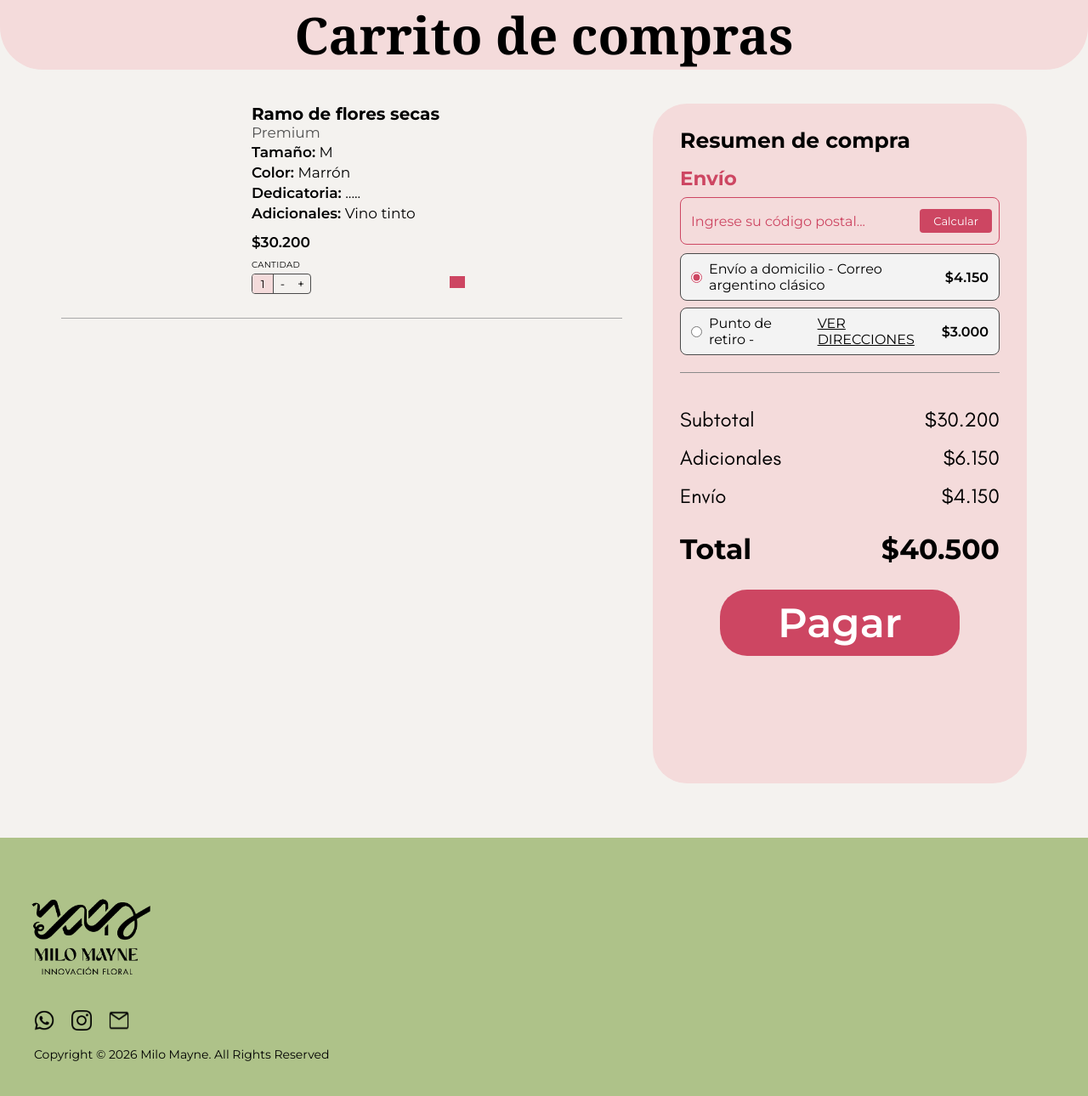
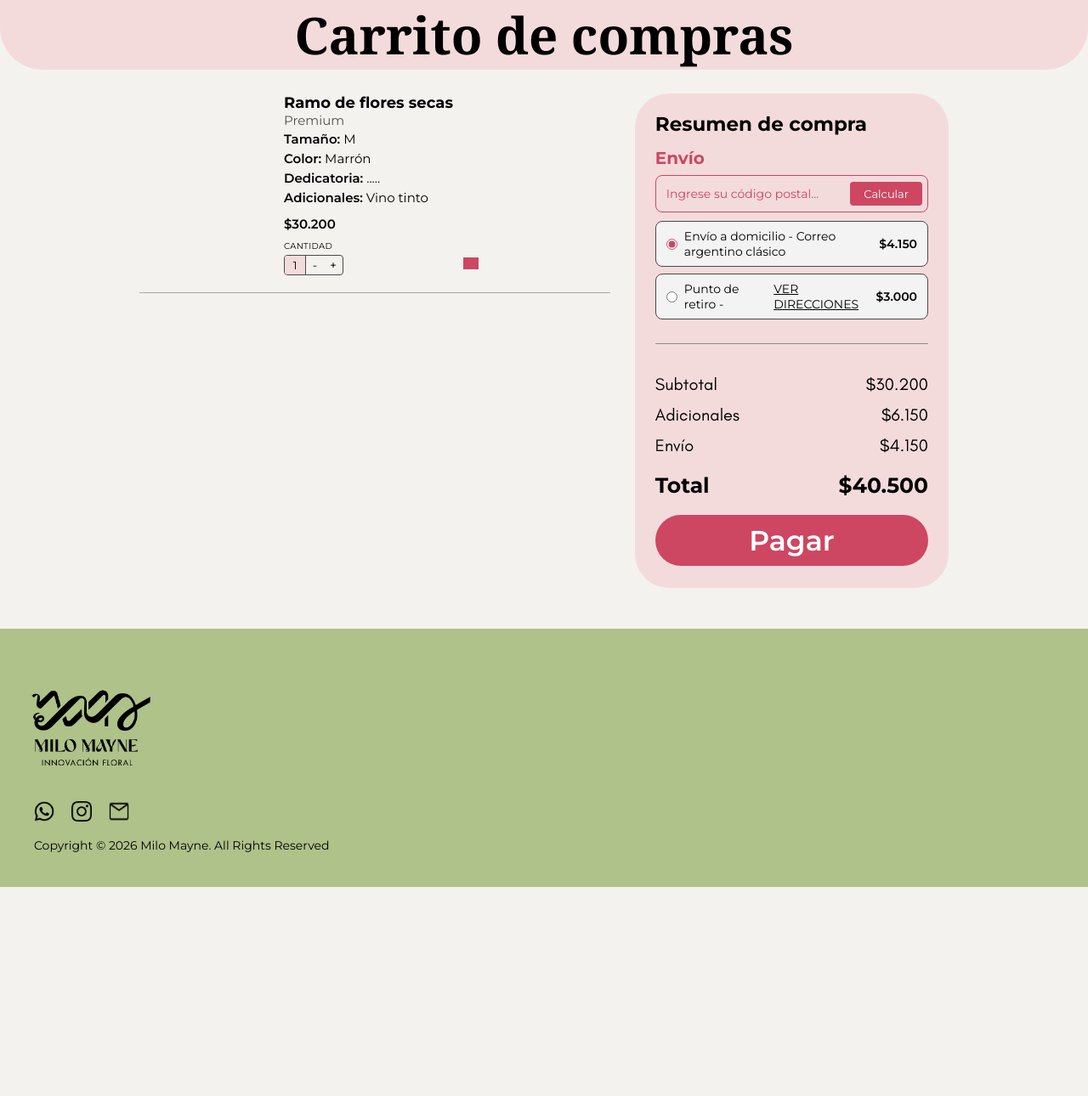
Before and after one commit to ValentinoDiGiacomo4150/milo_shop, a Flask app: page /carrito in a window 1280 px wide. Shown: the part 92-1382 px from the top of the page at 85% size. After the commit the page ends 1136 px from the top, so only its background shows below. Run offline with Flask 3, Linux system fonts and the light colour scheme; some web fonts are replaced; grey boxes are pictures that could not be loaded.

Commit message:
Ajustes del carrito y header

```diff
--- a/static/css/carrito.css
+++ b/static/css/carrito.css
@@ -59,7 +59,10 @@ button {
 
 /*header*/
 
-.encabezado{
+.encabezado {
+    position: sticky;
+    top: 0;
+    z-index: 1000;
     background-color: var(--rosa-claro);
     display: grid;
     grid-template-columns: 1fr auto 1fr;
@@ -138,27 +141,28 @@ button {
 /*productos*/
 .carrito-producto{
     display: flex;
-    gap: 24px;
-    padding-bottom: 28px;
+    gap: 20px;
+    padding-bottom: 20px;
     border-bottom: 1px solid #a9a9a9;
 }
-.producto-imagen{
-    flex: 0 0 200px;
-    height: 200px;
+.producto-imagen {
+    flex: 0 0 150px;
+    height: 150px;
     border-radius: 50px;
+    object-fit: cover;
 }
 .producto-info {
     display: grid;
     align-content: start;
     font-family: var(--montserrat);
-    font-size: 17px;
+    font-size: 15px;
 }
 .producto-info > *{
     grid-column: 1 / -1;
 }
 .producto-info h2{
     font-family: var(--montserrat);
-    font-size: 20px;
+    font-size: 18px;
 }
 .producto-info p{
     margin-bottom: 4px;
@@ -171,7 +175,7 @@ button {
     font-weight: 600;
 }
 .Precio{
-    margin-top: 10px;
+    margin-top: 8px;
     font-family: var(--montserrat);
 }
 .producto-info label {
@@ -247,47 +251,46 @@ button {
     flex:1;
     display: grid;
     grid-template-columns: 1.5fr 1fr;
-    gap: 36px;
+    gap: 29px;
     align-items: start;
     width: 100%;
-    max-width: 1200px;
+    max-width: 1000px;
     margin: 0 auto;
-    padding: 40px 32px 64px;
+    padding: 28px 24px 48px;
 }
 
 .resumen{
     background-color: var(--rosa-claro);
-    padding: 28px 32px 32px;
+    padding: 22px 24px 26px;
     border-radius: 40px;
-    height: 800px;
 }
 .resumen h2{
     font-family: var(--montserrat);
-    font-size: 25px;
-    margin-bottom: 16px;
+    font-size: 23px;
+    margin-bottom: 14px;
 }
 .resumen h3{
     color: var(--rosa-oscuro);
-    font-size: 23px;
+    font-size: 20px;
     margin-bottom: 8px;
 }
 .codigo-postal {
     display: flex;
     align-items: center;
-    gap: 12px;
-    padding: 6px 8px 6px 12px;
+    gap: 10px;
+    padding: 4px 6px 4px 12px;
     margin-bottom: 10px;
     background: var(--rosa-claro);
     border: 1px solid var(--rosa-oscuro);
     border-radius: 8px;
-    height: 56px;
+    height: 44px;
 }
 .codigo-postal input{
     flex: 1;
     border:none;
     background: transparent;
     font-family: var(--montserrat);
-    font-size: 16px;
+    font-size: 14px;
     color: var(--rosa-oscuro);
     outline: none;
 }
@@ -311,7 +314,7 @@ button {
     margin-bottom: 8px;
     padding: 8px 12px;
     font-family: var(--montserrat);
-    font-size: 16px;
+    font-size: 14px;
     border-radius: 8px;
     border: 1px solid #4a4a4a;
     background-color: #f3f3f3;
@@ -327,8 +330,8 @@ button {
     accent-color: var(--rosa-oscuro);
 }
 .totales {
-    margin-top: 20px;
-    padding-top: 40px;
+    margin-top: 28px;
+    padding-top: 35px;
     border-top: 1px solid #8a8a8a;
 }
 
@@ -336,8 +339,8 @@ button {
     display: flex;
     justify-content: space-between;
     font-family: var(--glacial-indifference);
-    font-size: 24px;
-    margin-bottom: 16px;
+    font-size: 20px;
+    margin-bottom: 12px;
 }
 
 .totales .total {
@@ -345,8 +348,8 @@ button {
     justify-content: space-between;
     align-items: center;
     font-family: var(--montserrat);
-    font-size: 33px;
-    margin-top: 28px;
+    font-size: 25px;
+    margin-top: 20px;
     font-weight: 650;
 }
 
@@ -355,12 +358,12 @@ button {
     background-color: var(--rosa-oscuro);
     border: none;
     border-radius: 32px;
-    width: 75%;
-    margin: 28px auto 0;
+    width: 100%;
+    margin: 20px auto 0;
     padding: 10px;
     color: white;
     font-family: var(--montserrat);
-    font-size: 48px;
+    font-size: 33px;
     font-weight: 600;
     cursor: pointer;
 }
--- a/templates/shop/carrito.html
+++ b/templates/shop/carrito.html
@@ -87,9 +87,12 @@
             <img src="{{url_for('static',filename='images/logos/Milo Mayne_IsoLogo_26_R_MM_ISO-LOGO_2_N.png')}}" alt="Milo Mayne">
         </div>
         <div class="redes">
-            <a href="#"><img src="{{url_for('static',filename='images/logos/whatsapp.png')}}"></a>
-            <a href="#"><img src="{{url_for('static',filename='images/logos/instagram.png')}}"></a>
-            <a href="#"><img src="{{url_for('static',filename='images/logos/correo-electronico.png')}}"></a>
+            <a href="https://wa.me/5492616003474" target="_blank" rel="noopener">
+                    <img src="{{ url_for('static', filename='images/logos/whatsapp.png') }}" alt="WhatsApp"></a>
+            <a href="https://www.instagram.com/mm.innovacionfloral" target="_blank" rel="noopener">
+                <img src="{{ url_for('static', filename='images/logos/instagram.png') }}" alt="Instagram"></a>
+            <a href="mailto:milomayne@gmail.com">
+                    <img src="{{ url_for('static', filename='images/logos/correo-electronico.png') }}" alt="Correo electrónico"></a>
         </div>
         <p>Copyright © 2026 Milo Mayne. All Rights Reserved</p>
     </footer>
```
Also changed, not shown: 1 other file. Lines whose indentation alone changed are shown as unchanged.
